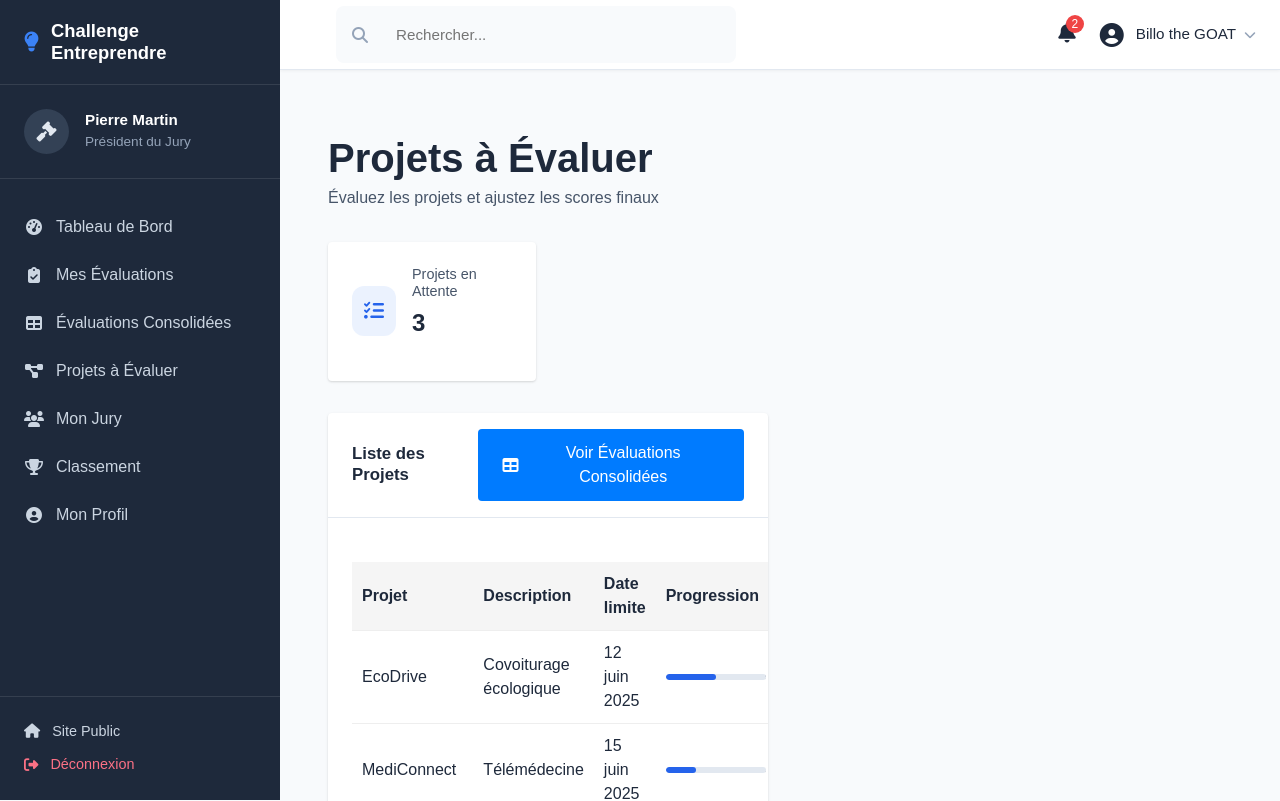
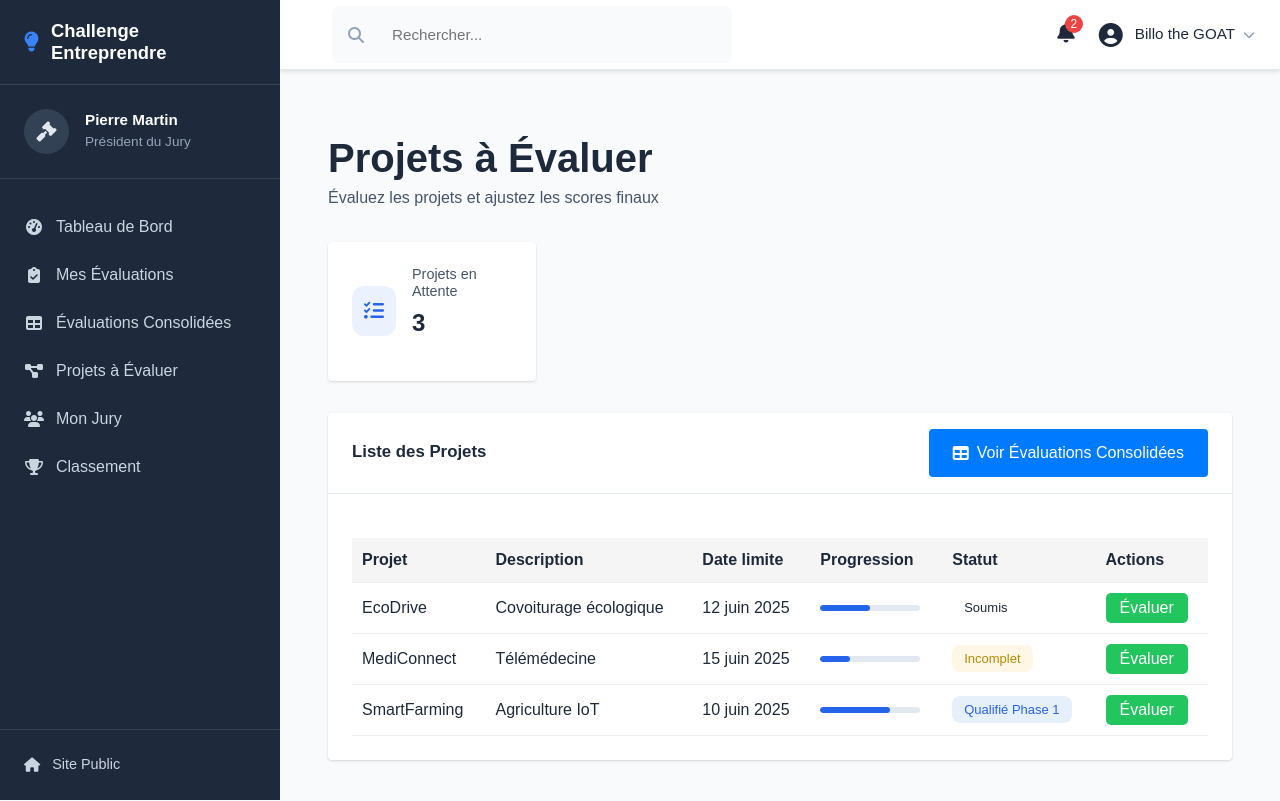
Before and after one commit to billo3/front-challenge_entreprendre, a React (Create React App) app in the folder front/challenge-entreprendre/: page /projets-a-evaluer in a window 1280 px wide. Shown: the top 801 px of the page. Built offline with nearby package versions, Linux system fonts and the light colour scheme.

Commit message:
PresidentJury

```diff
--- a/front/challenge-entreprendre/src/components/AdminSidebar.js
+++ b/front/challenge-entreprendre/src/components/AdminSidebar.js
@@ -56,11 +56,6 @@ function AdminSidebar() {
               <i className="fas fa-trophy"></i> Classement
             </Link>
           </li>
-                    <li>
-                        <Link to="/mon-profil">
-                            <i className="fas fa-user-circle"></i> Mon Profil
-                        </Link>
-                    </li>
         </ul>
       </nav>
 
@@ -68,9 +63,6 @@ function AdminSidebar() {
         <Link to="/index">
           <i className="fas fa-home"></i> Site Public
         </Link>
-                <Link to="/login" className="logout-btn">
-                    <i className="fas fa-sign-out-alt"></i> Déconnexion
-                </Link>
       </div>
     </aside>
   );
--- a/front/challenge-entreprendre/src/components/AdminTopbar.js
+++ b/front/challenge-entreprendre/src/components/AdminTopbar.js
@@ -1,6 +1,9 @@
-import React from 'react';
+import React, { useState } from 'react';
+import { Link } from 'react-router-dom';
 
 function AdminTopbar() {
+  const [isDropdownOpen, setIsDropdownOpen] = useState(false);
+
   return (
     <div className="admin-topbar">
       <button className="sidebar-toggle">
@@ -18,10 +21,20 @@ function AdminTopbar() {
           <span className="notification-badge">2</span>
         </div>
 
-                <div className="topbar-profile">
+        <div className="topbar-profile" onClick={() => setIsDropdownOpen(!isDropdownOpen)}>
           <i className="fas fa-user-circle"></i>
           <span>Billo the GOAT</span>
           <i className="fas fa-chevron-down"></i>
+          {isDropdownOpen && (
+            <div className="profile-dropdown">
+              <Link to="/mon-profil" className="dropdown-item">
+                <i className="fas fa-user-circle"></i> Mon Profil
+              </Link>
+              <Link to="/login" className="dropdown-item logout-btn">
+                <i className="fas fa-sign-out-alt"></i> Déconnexion
+              </Link>
+            </div>
+          )}
         </div>
       </div>
     </div>
--- a/front/challenge-entreprendre/src/components/Classement.js
+++ b/front/challenge-entreprendre/src/components/Classement.js
@@ -44,7 +44,7 @@ function Classement() {
     };
 
     return (
-        <div className="admin-content">
+        <div className="admin-content full-page">
             <div className="page-title">
                 <h1>Classement</h1>
                 <p>Ajustez les scores et validez la sélection finale</p>
@@ -62,8 +62,8 @@ function Classement() {
                 </div>
             </div>
 
-            <div className="dashboard-widgets">
-                <div className="widget project-scoring">
+            <div className="dashboard-content">
+                <div className="widget full-width project-scoring">
                     <div className="widget-header">
                         <h3>Classement des Projets</h3>
                         <div className="qualification-setting">
@@ -91,7 +91,7 @@ function Classement() {
                             </div>
                         </div>
 
-                        <div className="project-scores">
+                        <div className="project-scores full-table">
                             {projects.map((project, index) => (
                                 <div key={project.id} className={`project-score-item ${project.qualified ? 'qualify' : ''}`}>
                                     <div className="project-rank">{index + 1}</div>
--- a/front/challenge-entreprendre/src/components/ConsolidatedEvaluations.js
+++ b/front/challenge-entreprendre/src/components/ConsolidatedEvaluations.js
@@ -25,19 +25,19 @@ function ConsolidatedEvaluations() {
   };
 
   return (
-    <div className="admin-content">
+    <div className="admin-content full-page">
       <div className="page-title">
         <h1>Évaluations Consolidées</h1>
         <p>Consultez les scores attribués par les membres du jury</p>
       </div>
 
-      <div className="dashboard-widgets">
-        <div className="widget">
+      <div className="dashboard-content">
+        <div className="widget full-width">
           <div className="widget-header">
             <h3>Scores des Projets</h3>
           </div>
           <div className="widget-content">
-            <table className="evaluation-table">
+            <table className="evaluation-table full-table">
               <thead>
                 <tr>
                   <th>Projet</th>
--- a/front/challenge-entreprendre/src/components/MonJury.js
+++ b/front/challenge-entreprendre/src/components/MonJury.js
@@ -21,7 +21,7 @@ function MonJury() {
     };
 
     return (
-        <div className="admin-content">
+        <div className="admin-content full-page">
             <div className="page-title">
                 <h1>Mon Jury</h1>
                 <p>Gérez les membres de votre jury et leur présence</p>
@@ -41,8 +41,8 @@ function MonJury() {
                 </div>
             </div>
 
-            <div className="dashboard-widgets">
-                <div className="widget jury-status">
+            <div className="dashboard-content">
+                <div className="widget full-width jury-status">
                     <div className="widget-header">
                         <h3>Membres du Jury</h3>
                         <button className="btn btn-primary">
@@ -50,7 +50,7 @@ function MonJury() {
                         </button>
                     </div>
                     <div className="widget-content">
-                        <div className="jury-members">
+                        <div className="jury-members full-table">
                             {juryMembers.map((member) => (
                                 <div key={member.id} className="member">
                                     <div className="member-avatar">
--- a/front/challenge-entreprendre/src/components/ProjetsAEvaluer.js
+++ b/front/challenge-entreprendre/src/components/ProjetsAEvaluer.js
@@ -28,11 +28,10 @@ function ProjetsAEvaluer() {
         // Tu peux ici faire une redirection ou ouvrir un modal d'évaluation
     };
 
-    // Fonction pour retourner la classe CSS selon le statut
     const getStatutClass = (statut) => {
         switch (statut) {
             case 'Soumis':
-                return 'statut soumi';
+                return 'statut soumis';
             case 'Incomplet':
                 return 'statut incomplet';
             case 'Qualifié Phase 1':
@@ -43,7 +42,7 @@ function ProjetsAEvaluer() {
     };
 
     return (
-        <div className="admin-content">
+        <div className="admin-content full-page">
             <div className="page-title">
                 <h1>Projets à Évaluer</h1>
                 <p>Évaluez les projets et ajustez les scores finaux</p>
@@ -61,8 +60,8 @@ function ProjetsAEvaluer() {
                 </div>
             </div>
 
-            <div className="dashboard-widgets">
-                <div className="widget">
+            <div className="dashboard-content">
+                <div className="widget full-width">
                     <div className="widget-header">
                         <h3>Liste des Projets</h3>
                         <Link to="/evaluations-consolidees" className="btn btn-primary">
@@ -70,7 +69,7 @@ function ProjetsAEvaluer() {
                         </Link>
                     </div>
                     <div className="widget-content">
-                        <table className="evaluation-table">
+                        <table className="evaluation-table full-table">
                             <thead>
                                 <tr>
                                     <th>Projet</th>
@@ -107,7 +106,6 @@ function ProjetsAEvaluer() {
                                 ))}
                             </tbody>
                         </table>
-                        {/* ...tu peux garder l'affichage par cartes si tu veux aussi... */}
                     </div>
                 </div>
             </div>
--- a/front/challenge-entreprendre/src/css/admin.css
+++ b/front/challenge-entreprendre/src/css/admin.css
@@ -1,4 +1,4 @@
-// Ajoute dans admin.css
+
 .statut {
     display: inline-block;
     padding: 4px 12px;
@@ -1418,3 +1418,56 @@
 .dashboard-actions {
     animation: fadeIn 0.4s ease-in-out;
 }
+.admin-topbar {
+  display: flex;
+  align-items: center;
+  padding: 10px 20px;
+  background-color: #fff;
+  box-shadow: 0 2px 4px rgba(0, 0, 0, 0.1);
+}
+
+.topbar-profile {
+  position: relative;
+  display: flex;
+  align-items: center;
+  cursor: pointer;
+}
+
+.topbar-profile i {
+  margin-right: 5px;
+}
+
+.profile-dropdown {
+  position: absolute;
+  top: 100%;
+  right: 0;
+  background-color: #fff;
+  box-shadow: 0 2px 4px rgba(0, 0, 0, 0.1);
+  border-radius: 4px;
+  min-width: 150px;
+  z-index: 1000;
+  display: none;
+}
+
+.topbar-profile:hover .profile-dropdown {
+  display: block;
+}
+
+.dropdown-item {
+  display: block;
+  padding: 10px 15px;
+  color: #333;
+  text-decoration: none;
+}
+
+.dropdown-item:hover {
+  background-color: #f5f5f5;
+}
+
+.dropdown-item.logout-btn {
+  border-top: 1px solid #eee;
+}
+
+.dropdown-item i {
+  margin-right: 8px;
+}
```
Lines whose indentation alone changed are shown as unchanged.
